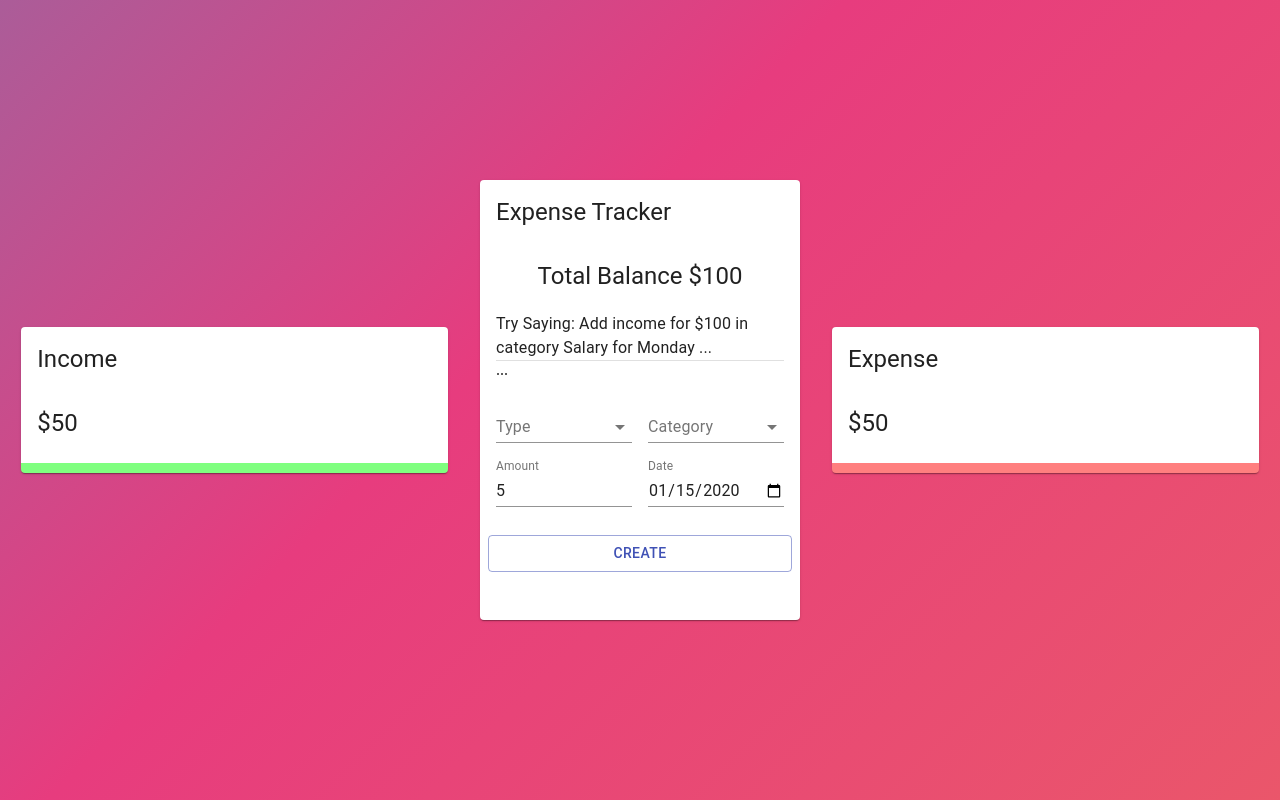
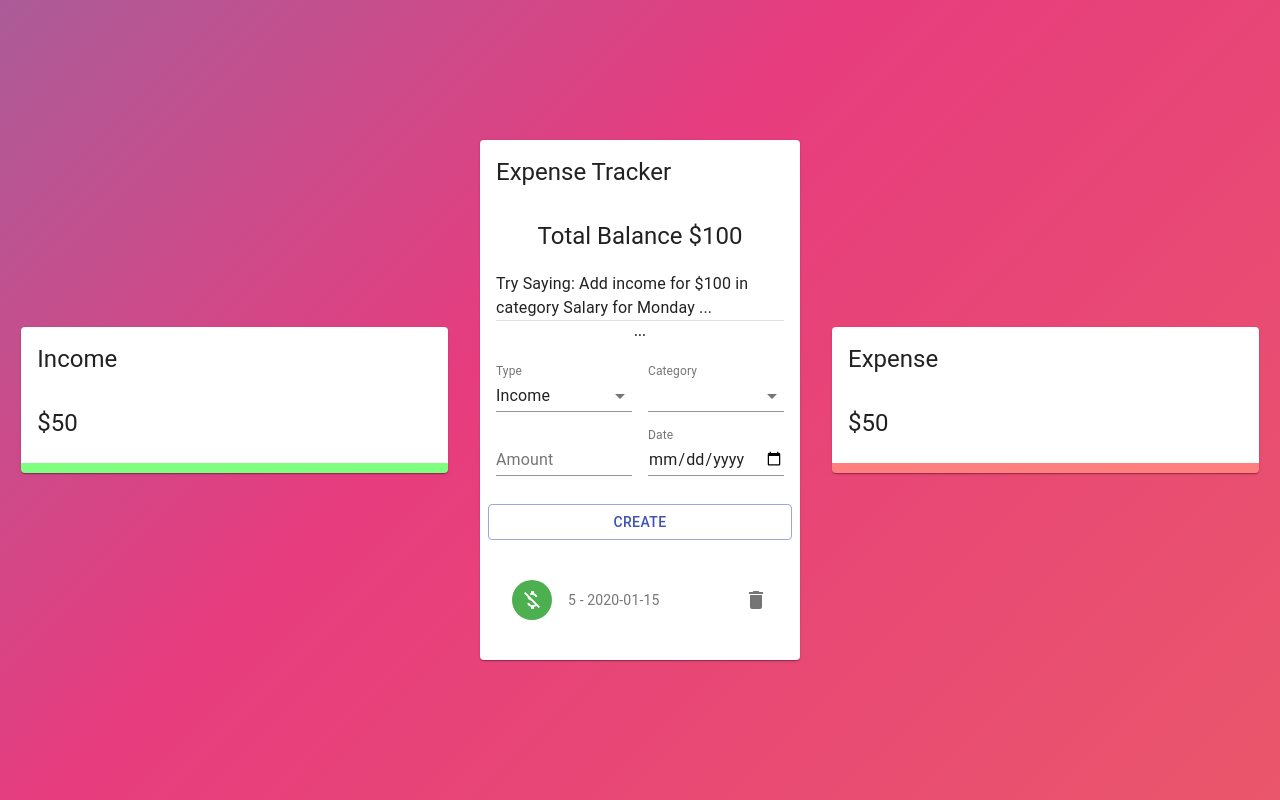
Before and after one commit to Darolo13/track-it, a React (Create React App) app: page / in a window 1280 px wide. Both pictures are taken after typing "5", "2020-01-15" into the empty fields and a click on the button "CREATE". Built offline with nearby package versions, Linux system fonts and the light colour scheme.

Commit message:
Add and Delete Transactions

```diff
--- a/src/App.js
+++ b/src/App.js
@@ -14,7 +14,7 @@ const App = () => {
 
   return (
     <div>
-      <Grid className={classes.grid} container spacing={0} alignItems="center" justify="center" style={{ height: '100vh' }}>
+      <Grid className={classes.grid} container spacing={0} alignItems="center" justifyContent="center" style={{ height: '100vh' }}>
         <Grid item xs={12} sm={4}>
           <Details title="Income" />
         </Grid>
--- a/src/components/Main/Form/index.jsx
+++ b/src/components/Main/Form/index.jsx
@@ -1,4 +1,4 @@
-import React from 'react'
+import React, { useState, useContext } from 'react'
 
 import {
   TextField,
@@ -9,24 +9,44 @@ import {
   InputLabel,
   Select,
   MenuItem } from '@material-ui/core';
+import { v4 as uuidv4 } from 'uuid';
+
+  import { ExpenseTrackerContext } from '../../../context/context';
+
 
 import useStyles from './styles';
+
+const initialState = {
+  amount: '',
+  category: '',
+  type: 'Income',
+  date: new Date(),
+}
 
 const Form = () => {
 
   const classes = useStyles();
+  const [formData, setFormData] = useState(initialState);
+  const { addTransaction } = useContext(ExpenseTrackerContext);
+
+  const createTransaction = () => {
+    const transaction = { ...formData, amount: Number(formData.amount), id: uuidv4() }
+
+    addTransaction(transaction);
+    setFormData(initialState);
+  }
 
   return (
     <Grid container spacing={2}>
       <Grid item xs={12}>
-        <Typography align="center" variant="subtitle" gutterBottom>
+        <Typography align="center" variant="subtitle2" gutterBottom>
           ...
         </Typography>
       </Grid>
       <Grid item xs={6}>
         <FormControl fullWidth>
           <InputLabel>Type</InputLabel>
-          <Select>
+          <Select value={formData.type} onChange={(e) => setFormData({ ...formData, type: e.target.value })}>
               <MenuItem value="Income">Income</MenuItem>
               <MenuItem value="Expense">Expense</MenuItem>
           </Select>
@@ -35,19 +55,19 @@ const Form = () => {
       <Grid item xs={6}>
         <FormControl fullWidth>
           <InputLabel>Category</InputLabel>
-          <Select>
+          <Select value={formData.type} onChange={(e) => setFormData({ ...formData, category: e.target.value})}>
             <MenuItem value="business">Business</MenuItem>
             <MenuItem value="salary">Salary</MenuItem>
           </Select>
         </FormControl>
       </Grid>
       <Grid item xs={6}>
-        <TextField type="number" label="Amount" fullWidth />
+        <TextField type="number" label="Amount" fullWidth value={formData.amount} onChange={(e) => setFormData({ ...formData, amount: e.target.value})} />
       </Grid>
       <Grid item xs={6}>
-        <TextField type="date" label="Date" fullWidth />
+        <TextField type="date" label="Date" fullWidth value={formData.date} onChange={(e) => setFormData({ ...formData, date: e.target.value})} />
       </Grid>
-      <Button className={classes.button} variant="outlined" color="primary" fullWidth>Create</Button>
+      <Button className={classes.button} variant="outlined" color="primary" fullWidth onClick={createTransaction}>Create</Button>
     </Grid>
   )
 }
--- /dev/null
+++ b/src/components/Main/List/index.jsx
@@ -0,0 +1,38 @@
+import React, { useContext } from 'react'
+
+// material-ui
+import { List as MUIList, ListItem, ListItemAvatar, ListItemText, Avatar, IconButton, Slide, ListItemSecondaryAction } from '@material-ui/core';
+import { Delete, MoneyOff } from '@material-ui/icons';
+import { ExpenseTrackerContext } from '../../../context/context';
+import useStyles from './styles';
+
+
+const List = () => {
+
+  const classes = useStyles();
+  const { deleteTransaction, transactions } = useContext(ExpenseTrackerContext);
+
+  return (
+    <MUIList dense={false} className={classes.list}>
+      {transactions.map((transaction) => (
+        <Slide direction='down' in mountOnEnter unmountOnExit key={transaction.id}>
+          <ListItem>
+            <ListItemAvatar>
+              <Avatar className={transaction.type === 'Income' ? classes.avatarIncome : classes.avatarExpense}>
+                <MoneyOff />
+              </Avatar>
+            </ListItemAvatar>
+            <ListItemText primary={transaction.category} secondary={`${transaction.amount} - ${transaction.date}`} />
+            <ListItemSecondaryAction>
+              <IconButton edge="end" aria-label="delete" onClick={(e) => deleteTransaction(transaction.id)}>
+                <Delete  />
+              </IconButton>
+            </ListItemSecondaryAction>
+          </ListItem>
+        </Slide>
+      ))}
+    </MUIList>
+  )
+}
+
+export default List
--- /dev/null
+++ b/src/components/Main/List/styles.js
@@ -0,0 +1,17 @@
+import { makeStyles } from '@material-ui/core/styles';
+import { red, green } from '@material-ui/core/colors';
+
+export default makeStyles((theme) => ({
+  avatarIncome: {
+    color: '#fff',
+    backgroundColor: green[500],
+  },
+  avatarExpense: {
+    color: theme.palette.getContrastText(red[500]),
+    backgroundColor: red[500],
+  },
+  list: {
+    maxHeight: '150px',
+    overflow: 'auto',
+  },
+}));
--- a/src/components/Main/index.jsx
+++ b/src/components/Main/index.jsx
@@ -5,6 +5,7 @@ import useStyles from './styles';
 import { Card, CardHeader, CardContent, Typography, Grid, Divider } from '@material-ui/core';
 
 import Form from './Form';
+import List from './List';
 
 const Main = () => {
 
@@ -27,7 +28,7 @@ const Main = () => {
       <CardContent className={classes.cardContent}>
         <Grid container spacing={2}>
           <Grid item xs={12}>
-            {/* <List /> */}
+            <List />
           </Grid>
         </Grid>
       </CardContent>
--- /dev/null
+++ b/src/context/context.js
@@ -0,0 +1,28 @@
+import React, { useReducer, createContext } from 'react';
+
+import contextReducer from './contextReducer';
+
+const initialState = [];
+
+export const ExpenseTrackerContext = createContext(initialState);
+
+export const Provider = ({ children }) => {
+
+  const [transactions, dispatch] = useReducer(contextReducer, initialState)
+
+  //  Action Creators
+  const deleteTransaction = (id) => dispatch({ type: 'DELETE_TRANSACTION', payload: id });
+  const addTransaction = (transaction) => dispatch({ type: 'ADD_TRANSACTION', payload: transaction });
+
+
+
+  return (
+    <ExpenseTrackerContext.Provider value={{
+      deleteTransaction,
+      addTransaction,
+      transactions
+    }}>
+      {children}
+    </ExpenseTrackerContext.Provider>
+  );
+}
--- /dev/null
+++ b/src/context/contextReducer.js
@@ -0,0 +1,16 @@
+const contextReducer = (state, action) => {
+  let transactions;
+
+  switch (action.type) {
+    case 'DELETE_TRANSACTION':
+      transactions = state.filter((t) => t.id !== action.payload);
+      return transactions;
+    case 'ADD_TRANSACTION':
+      transactions = [action.payload, ...state];
+      return transactions;
+    default:
+      return state;
+  }
+}
+
+export default contextReducer;
--- a/src/index.js
+++ b/src/index.js
@@ -1,7 +1,13 @@
 import React from 'react';
 import ReactDOM from 'react-dom';
 
+import { Provider } from './context/context';
 import App from './App';
 import './index.css';
 
-ReactDOM.render(<App />, document.getElementById('root'));
+ReactDOM.render(
+  <Provider>
+    <App />
+  </Provider>,
+  document.getElementById('root')
+);
```
Also changed, not shown: src/constants/categories.js (added, +33 -0 lines).
